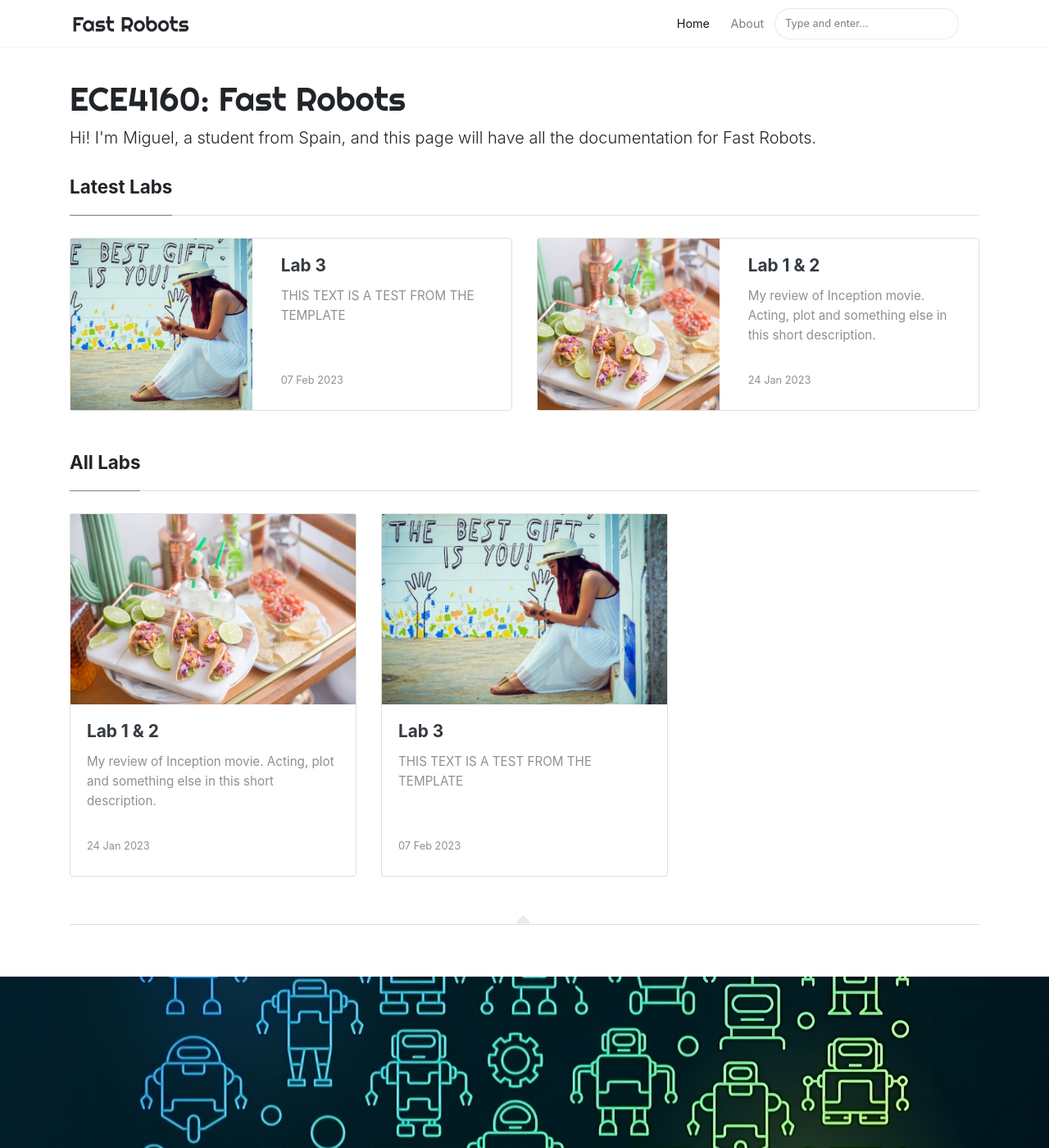
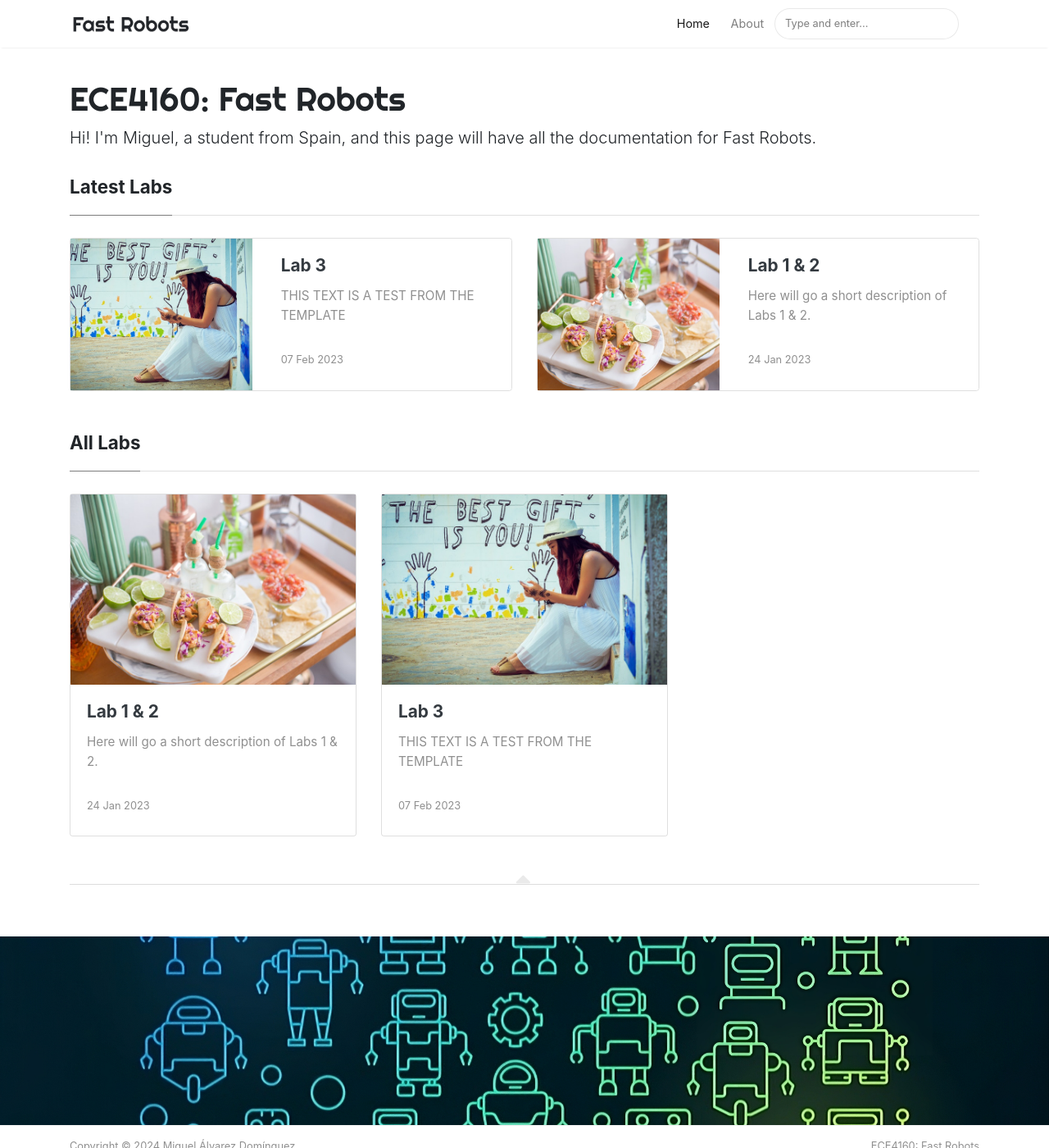
Before and after one commit to miguelalvarezd/FastRobots, a Jekyll site: the page built from index.html, in a window 1280 px wide and 1400 px high. Shown: the whole window at 82% size. Built offline with Jekyll 4.4.1, drawn with Linux system fonts in a browser that asks for light colours; nearby versions of some CDN libraries; the list of posts is cut into pages by our own code.

Commit message:
Update 2023-01-24-lab-1-and-2.md

```diff
--- a/_posts/2023-01-24-lab-1-and-2.md
+++ b/_posts/2023-01-24-lab-1-and-2.md
@@ -5,7 +5,7 @@ author: miguel
 #categories: [ Jekyll, tutorial ]
 #tags: [red, yellow]
 image: assets/images/11.jpg
-description: "My review of Inception movie. Acting, plot and something else in this short description."
+description: "Here will go a short description of Labs 1 & 2."
 featured: true
 #rating: 4.5
 ---
```
